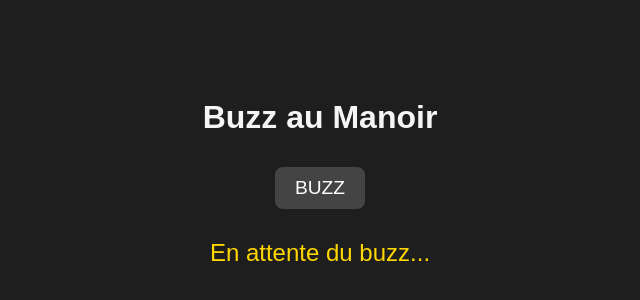
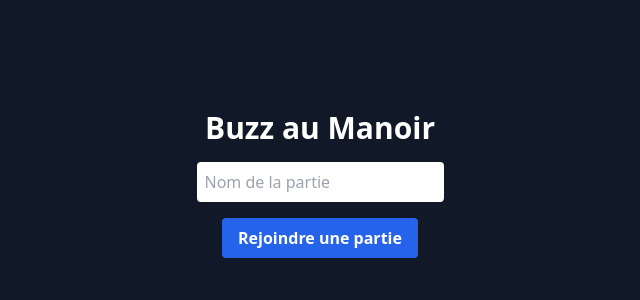
Before and after one commit to thierry-abbet/buzz-au-manoir, a plain HTML site: page public/room.html in a window 1280 px wide. Shown: the part 216-516 px from the top of the page, without its empty margins (320-960 px from the left). Drawn offline with nearby package versions, Linux system fonts and the light colour scheme; no server answers.

Commit message:
Update room.html

```diff
--- a/public/room.html
+++ b/public/room.html
@@ -1,18 +1,45 @@
-<!-- public/room.html -->
 <!DOCTYPE html>
 <html lang="fr">
 <head>
   <meta charset="UTF-8" />
   <meta name="viewport" content="width=device-width, initial-scale=1.0"/>
   <title>Buzz au Manoir</title>
-  <link rel="stylesheet" href="style.css">
+  <link href="https://cdn.jsdelivr.net/npm/tailwindcss@2.2.19/dist/tailwind.min.css" rel="stylesheet">
 </head>
-<body>
-  <div class="container">
-    <h1>Buzz au Manoir</h1>
-    <div id="room-name"></div>
-    <button id="buzz">BUZZ</button>
-    <p id="status">En attente du buzz...</p>
+<body class="bg-gray-900 text-white flex items-center justify-center min-h-screen">
+
+  <!-- LOBBY -->
+  <div id="lobby" class="text-center">
+    <h1 class="text-3xl font-bold mb-4">Buzz au Manoir</h1>
+    <div class="mb-4">
+      <input
+        type="text"
+        id="roomInput"
+        placeholder="Nom de la partie"
+        class="text-black p-2 rounded"
+        autocomplete="off"
+      />
+    </div>
+    <button
+      id="joinBtn"
+      class="bg-blue-600 hover:bg-blue-700 text-white font-bold py-2 px-4 rounded"
+    >
+      Rejoindre une partie
+    </button>
+  </div>
+
+  <!-- ROOM -->
+  <div id="room" class="hidden text-center">
+    <h1 class="text-3xl font-bold mb-2">Buzz au Manoir</h1>
+    <h2 id="roomName" class="text-xl font-bold mb-4"></h2>
+
+    <button
+      id="buzzButton"
+      class="bg-red-600 hover:bg-red-700 text-white font-bold py-4 px-8 rounded text-2xl"
+    >
+      BUZZ
+    </button>
+    <p id="status" class="mt-6 text-xl">En attente du buzz...</p>
   </div>
 
   <script src="/socket.io/socket.io.js"></script>
```
